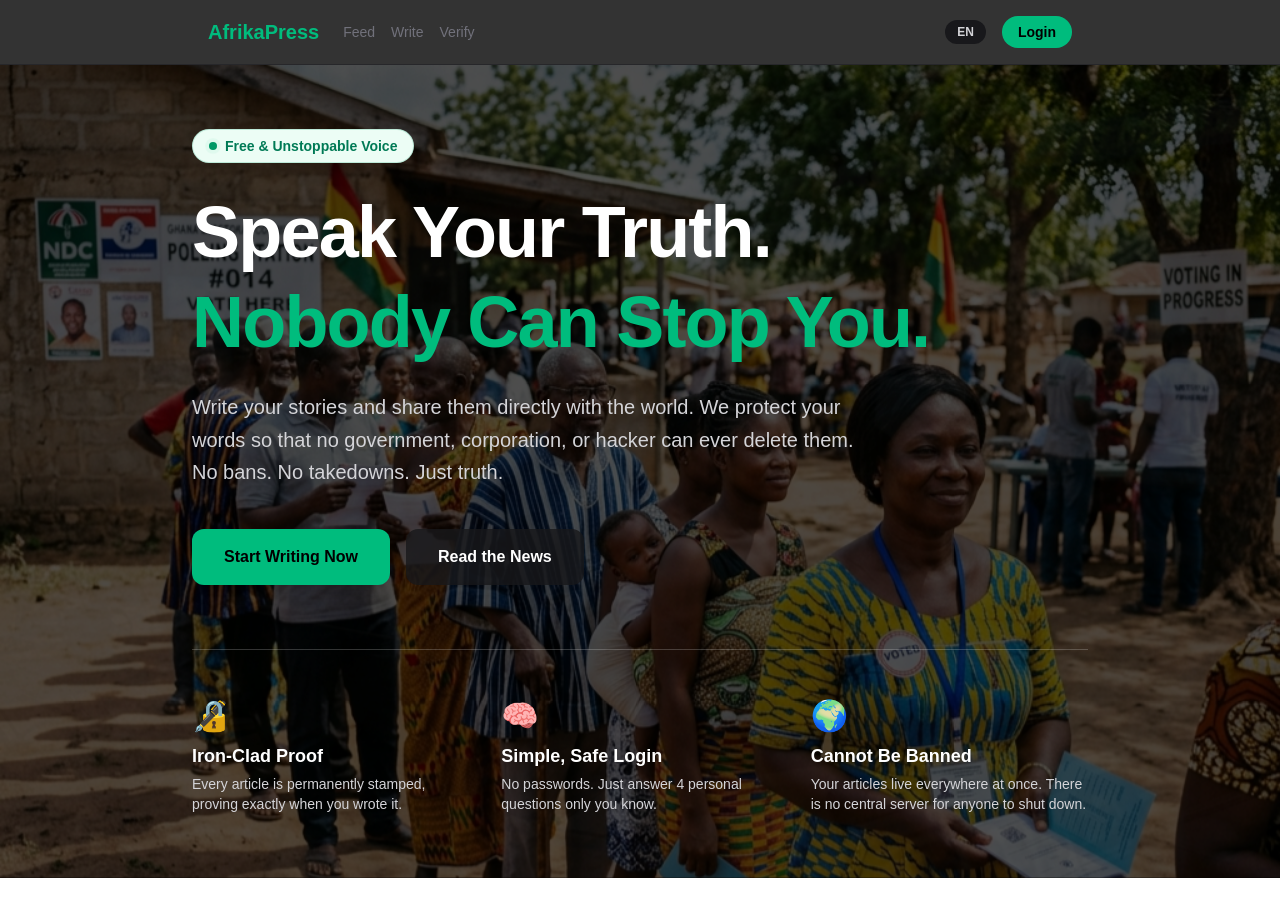
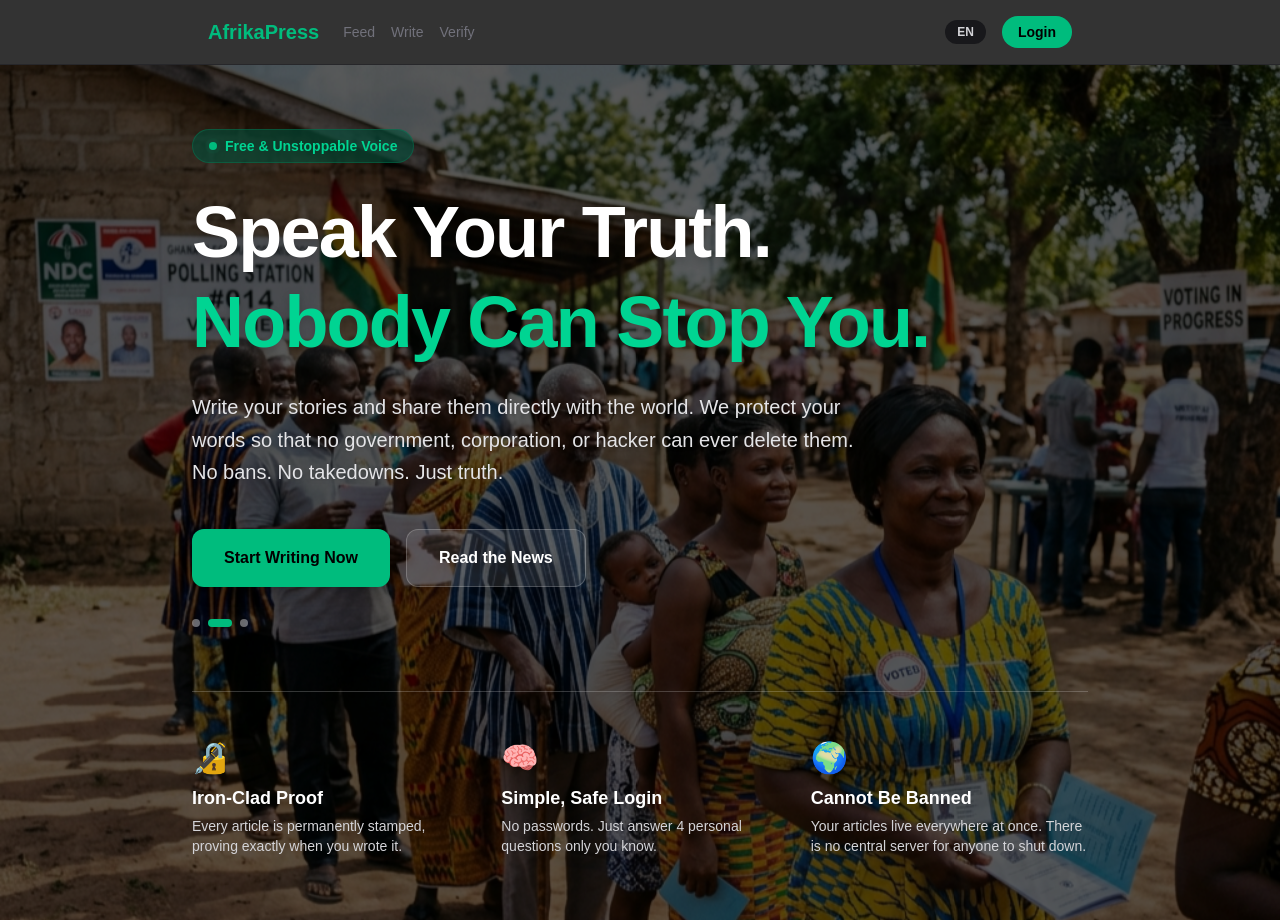
Before and after one commit to praiseunite/afrikapress, a Next.js app: page / in a window 1280 px wide. Before the commit the page ends 878 px from the top, so only its background shows below. Built offline with nearby package versions, Linux system fonts and the light colour scheme.

Commit message:
fix: use Next.js Image component for carousel to fix images on Vercel

```diff
--- a/src/app/page.tsx
+++ b/src/app/page.tsx
@@ -1,20 +1,20 @@
 "use client"
 
 import Link from "next/link"
+import Image from "next/image"
 import { useState, useEffect } from "react"
 import { useLocale } from "@/components/shared/LocaleProvider"
 
 const BACKGROUNDS = [
-  "/bg-1.png", // Journalists working
-  "/bg-2.png", // People voting
-  "/bg-3.png", // People on phones
+  { src: "/bg-1.png", alt: "Journalists working" },
+  { src: "/bg-2.png", alt: "People voting" },
+  { src: "/bg-3.png", alt: "People on phones" },
 ]
 
 export default function LandingPage() {
   const { t } = useLocale()
   const [currentImage, setCurrentImage] = useState(0)
 
-  // Carousel timer
   useEffect(() => {
     const interval = setInterval(() => {
       setCurrentImage((prev) => (prev + 1) % BACKGROUNDS.length)
@@ -29,46 +29,59 @@ export default function LandingPage() {
       <div className="absolute inset-0 z-0">
         {BACKGROUNDS.map((bg, index) => (
           <div
-            key={bg}
+            key={bg.src}
             className={`absolute inset-0 transition-opacity duration-1000 ease-in-out ${
               index === currentImage ? "opacity-100" : "opacity-0"
             }`}
-            style={{
-              backgroundImage: `url('${bg}')`,
-              backgroundSize: "cover",
-              backgroundPosition: "center",
-            }}
-          />
+          >
+            <Image
+              src={bg.src}
+              alt={bg.alt}
+              fill
+              priority={index === 0}
+              className="object-cover object-center"
+              sizes="100vw"
+            />
+          </div>
         ))}
-        {/* Dark overlay to make text readable */}
-        <div className="absolute inset-0 bg-black/60" />
+        {/* Dark overlay — enough to read text but still shows the image */}
+        <div className="absolute inset-0 bg-black/55" />
       </div>
 
       {/* CONTENT (FLOATING ON TOP) */}
       <main className="relative z-10 flex min-h-[calc(100vh-64px)] w-full flex-col justify-center px-8 py-16 lg:px-16 xl:px-24">
         <div className="mx-auto max-w-4xl">
           <div className="animate-fade-in-up mb-6 text-center sm:text-left">
-            <span className="inline-flex items-center gap-2 rounded-full border border-emerald-600/20 bg-emerald-50 px-4 py-1.5 text-sm font-semibold text-emerald-700">
+            <span className="inline-flex items-center gap-2 rounded-full border border-emerald-600/30 bg-emerald-900/60 px-4 py-1.5 text-sm font-semibold text-emerald-400">
               <span className="relative flex h-2 w-2">
                 <span className="absolute inline-flex h-full w-full animate-ping rounded-full bg-emerald-500 opacity-75"></span>
-                <span className="relative inline-flex h-2 w-2 rounded-full bg-emerald-600"></span>
+                <span className="relative inline-flex h-2 w-2 rounded-full bg-emerald-500"></span>
               </span>
-              Free & Unstoppable Voice
+              Free &amp; Unstoppable Voice
             </span>
           </div>
 
-          <h1 className="animate-fade-in-up text-5xl font-extrabold leading-tight tracking-tight text-white sm:text-6xl lg:text-7xl text-center sm:text-left" style={{ animationDelay: "100ms" }}>
+          <h1
+            className="animate-fade-in-up text-5xl font-extrabold leading-tight tracking-tight text-white drop-shadow-lg sm:text-6xl lg:text-7xl text-center sm:text-left"
+            style={{ animationDelay: "100ms" }}
+          >
             Speak Your Truth.<br />
-            <span className="text-emerald-500">Nobody Can Stop You.</span>
+            <span className="text-emerald-400">Nobody Can Stop You.</span>
           </h1>
 
-          <p className="animate-fade-in-up mt-6 max-w-2xl text-lg text-zinc-300 sm:text-xl leading-relaxed text-center sm:text-left mx-auto sm:mx-0" style={{ animationDelay: "200ms" }}>
+          <p
+            className="animate-fade-in-up mt-6 max-w-2xl text-lg text-zinc-200 sm:text-xl leading-relaxed text-center sm:text-left mx-auto sm:mx-0 drop-shadow"
+            style={{ animationDelay: "200ms" }}
+          >
             Write your stories and share them directly with the world.
             We protect your words so that no government, corporation, or hacker can ever delete them.
             No bans. No takedowns. Just truth.
           </p>
 
-          <div className="animate-fade-in-up mt-10 flex flex-col gap-4 sm:flex-row justify-center sm:justify-start" style={{ animationDelay: "300ms" }}>
+          <div
+            className="animate-fade-in-up mt-10 flex flex-col gap-4 sm:flex-row justify-center sm:justify-start"
+            style={{ animationDelay: "300ms" }}
+          >
             <Link
               href="/auth/create"
               className="inline-flex items-center justify-center rounded-xl bg-emerald-500 px-8 py-4 font-bold text-black shadow-lg transition-transform hover:scale-105 hover:bg-emerald-400 active:scale-95"
@@ -77,14 +90,31 @@ export default function LandingPage() {
             </Link>
             <Link
               href="/feed"
-              className="inline-flex items-center justify-center rounded-xl bg-zinc-900/80 px-8 py-4 font-bold text-white backdrop-blur transition-colors hover:bg-zinc-800"
+              className="inline-flex items-center justify-center rounded-xl bg-white/10 border border-white/20 px-8 py-4 font-bold text-white backdrop-blur-sm transition-colors hover:bg-white/20"
             >
               Read the News
             </Link>
           </div>
 
-          {/* Features / Social Proof area */}
-          <div className="animate-fade-in-up mt-16 grid grid-cols-1 gap-8 border-t border-white/20 pt-12 sm:grid-cols-3 text-center sm:text-left" style={{ animationDelay: "400ms" }}>
+          {/* Carousel dots */}
+          <div className="mt-8 flex justify-center sm:justify-start gap-2" style={{ animationDelay: "350ms" }}>
+            {BACKGROUNDS.map((_, index) => (
+              <button
+                key={index}
+                onClick={() => setCurrentImage(index)}
+                className={`h-2 rounded-full transition-all duration-300 ${
+                  index === currentImage ? "w-6 bg-emerald-500" : "w-2 bg-white/40"
+                }`}
+                aria-label={`Go to slide ${index + 1}`}
+              />
+            ))}
+          </div>
+
+          {/* Features */}
+          <div
+            className="animate-fade-in-up mt-16 grid grid-cols-1 gap-8 border-t border-white/20 pt-12 sm:grid-cols-3 text-center sm:text-left"
+            style={{ animationDelay: "400ms" }}
+          >
             <div>
               <div className="mb-2 text-3xl">🔏</div>
               <h3 className="mb-1 text-lg font-bold text-white">Iron-Clad Proof</h3>
```
